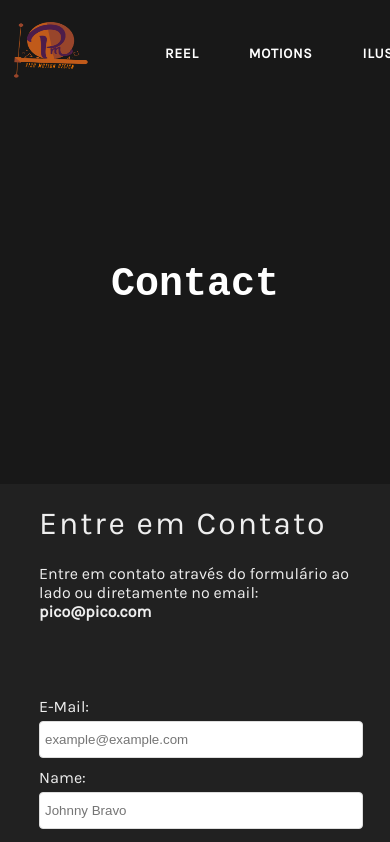
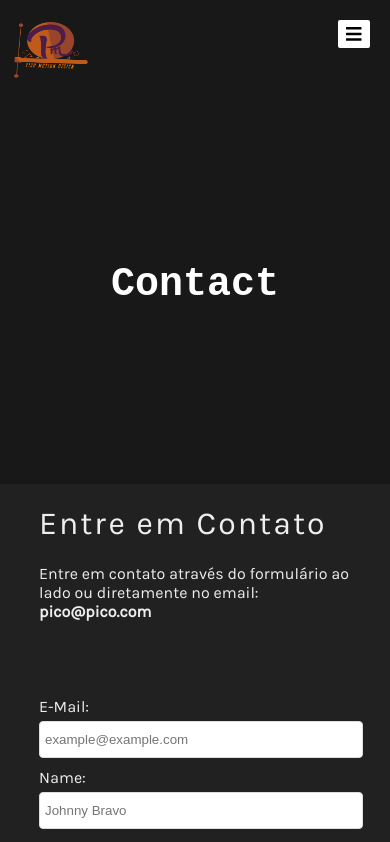
Before and after one commit to luflax/Portfolio-icaro-frontend, a React (Create React App) app: page /contact in a window 390 px wide. Shown: the top 842 px of the page. Built offline with nearby package versions, Linux system fonts and the light colour scheme.

Commit message:
Adicionado menu responsivo

```diff
--- a/src/template/header.css
+++ b/src/template/header.css
@@ -2,7 +2,7 @@
     background-color: #232323EE;
     padding: 10px;
     display: flex;
-    align-items: center;
+    align-items: flex-start;
     position: fixed;
     top: 0;
     width: 100%;
@@ -18,11 +18,37 @@
 .header ul{
     list-style: none;
     padding: 0 0 0 50px;
-    margin: 0 50px 0 auto;
+    margin: 0 50px 0 0;
 }
 .header ul>li{
     padding: 5px;
     display: inline;
+}
+@media screen and (max-width: 900px) {
+    .header ul.compacted{
+        display: none;
+    }
+    .header ul>li{
+        display: block;
+    }
+}
+.compactBtn{
+    margin-left: auto;
+    margin-right: 30px;
+    background: #fff;
+    border-radius: 2px;
+    display: none;
+    box-shadow: none;
+    border: 0;
+    outline: 0;
+    padding: 5px 8px;
+}
+
+@media screen and (max-width: 900px) {
+    .compactBtn{
+        display: block;
+    }
+
 }
 .headerButton{
     border: 2px solid #FFF0;
--- a/src/template/header.jsx
+++ b/src/template/header.jsx
@@ -1,5 +1,7 @@
 import React, {useState, useEffect} from 'react'
 import {withRouter} from 'react-router-dom'
+import { FontAwesomeIcon } from '@fortawesome/react-fontawesome'
+import {faBars} from '@fortawesome/free-solid-svg-icons';
 import './header.css'
 
 import HeaderButton from './headerButton'
@@ -9,6 +11,7 @@ import Logo from '../images/logo.png'
 const Header = props => {
     const [verticalPosition, setVerticalPosition] = useState(0)
     const [actualPage, setActualPage] = useState('')
+    const [isMenuCompacted, setIsMenuCompacted] = useState(true)
 
     function handleScroll() {
         setVerticalPosition(window.pageYOffset)
@@ -32,7 +35,7 @@ const Header = props => {
             <a href="#">
                 <img src={Logo} alt="Logo" width='80px' height='60px'/>
             </a>
-            <ul>
+            <ul className={isMenuCompacted ? 'compacted' : ''}>
                 <HeaderButton label='REEL' path='/' active={actualPage}
                     onClick={e => handleButtonClick(e, '')}/>
                 <HeaderButton label='MOTIONS' path='/motions' active={actualPage}
@@ -46,6 +49,9 @@ const Header = props => {
                 <HeaderButton label='ADMIN' path='/admin' active={actualPage}
                     onClick={e => handleButtonClick(e, '/admin')}/>
             </ul>
+            <button className='compactBtn' onClick={e => setIsMenuCompacted(!isMenuCompacted)}>
+                <FontAwesomeIcon icon={faBars} size='lg'/>
+            </button>
         </nav>
         :
         <></>
```
